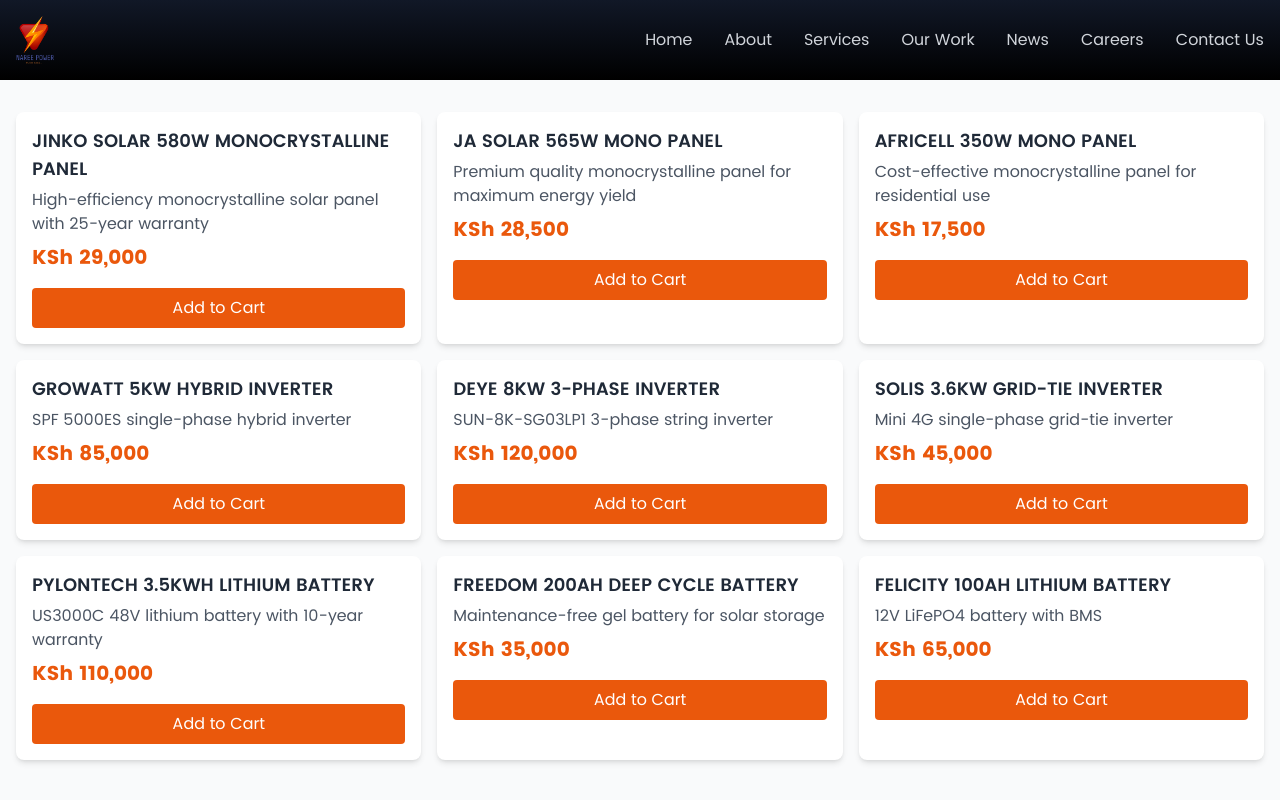
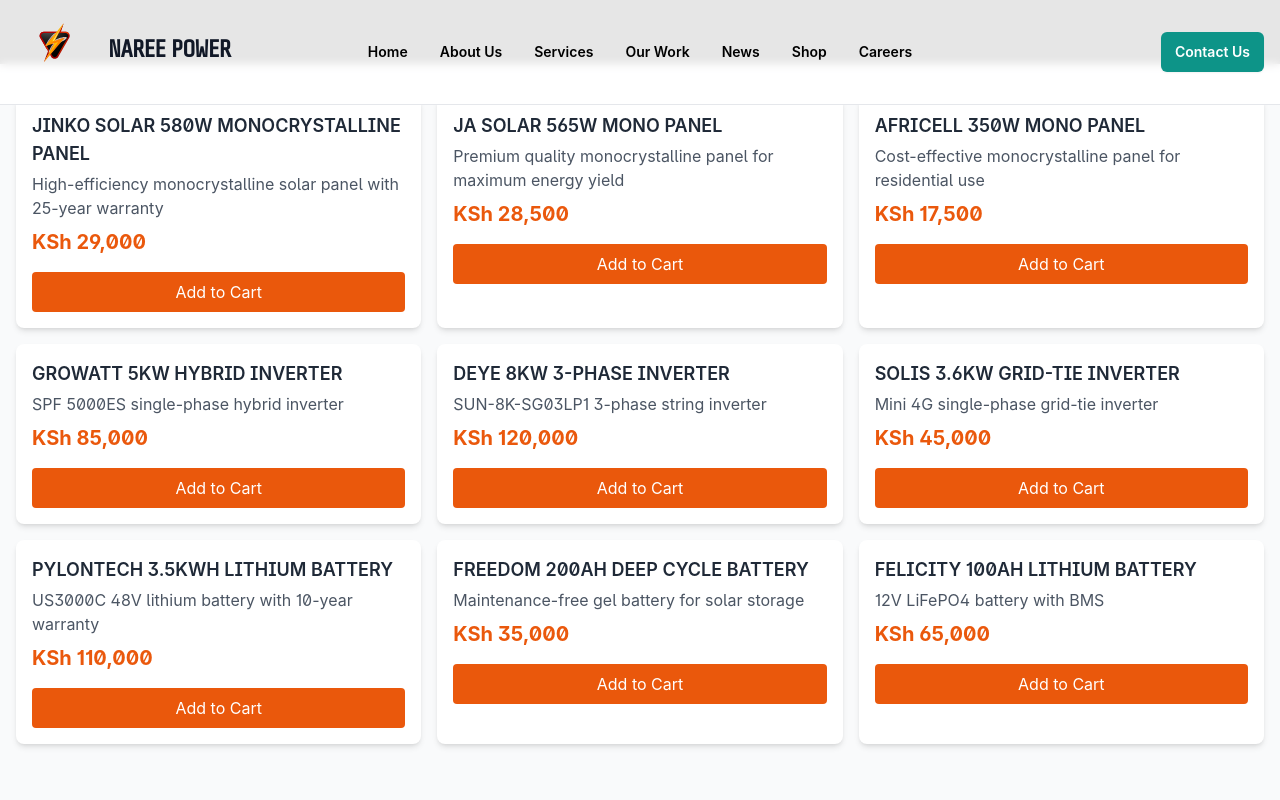
Before and after one commit to Kkiget/Naree-Power-Solutions, a Next.js app: page /shop in a window 1280 px wide. Shown: the top 800 px of the page. Built offline with nearby package versions, Linux system fonts and the light colour scheme; grey boxes are pictures that could not be loaded.

Commit message:
Restore original navigation style and layout

```diff
--- a/src/app/layout.tsx
+++ b/src/app/layout.tsx
@@ -2,8 +2,7 @@
 import "./globals.css";
 import "./fonts.css";
 import { ReactNode } from "react";
-import Navigation from "@/components/Navigation";
-import Footer from "@/components/Footer";
+import ClientLayout from "@/components/ClientLayout";
 import PathnameProvider from "./components/PathnameProvider";
 
 export const metadata: Metadata = {
@@ -42,14 +41,10 @@
   children: ReactNode
 }) {
   return (
-    <html lang="en">
-      <body className="font-poppins antialiased">
-        <Navigation />
-        <PathnameProvider>
-          {children}
-        </PathnameProvider>
-        <Footer />
-      </body>
-    </html>
+    <ClientLayout>
+      <PathnameProvider>
+        {children}
+      </PathnameProvider>
+    </ClientLayout>
   );
 }
--- a/src/app/shop/page.tsx
+++ b/src/app/shop/page.tsx
@@ -16,16 +16,7 @@
   return (
     <ShopProvider>
       <div className="min-h-screen bg-gray-50">
-        {isShopPage && <ShopNavigation />}
-        <ShopContent />
-      </div>
-    </ShopProvider>
-  );
-}
-
-// Shop Navigation Component
-function ShopNavigation() {
-  return (
+        {isShopPage && (
           <div className="bg-white shadow-md">
             <div className="container mx-auto px-4 py-4">
               <div className="flex flex-col md:flex-row justify-between items-center space-y-4 md:space-y-0">
@@ -62,6 +53,10 @@
               </div>
             </div>
           </div>
+        )}
+        <ShopContent />
+      </div>
+    </ShopProvider>
   );
 }
 
```
Lines whose indentation alone changed are shown as unchanged.
